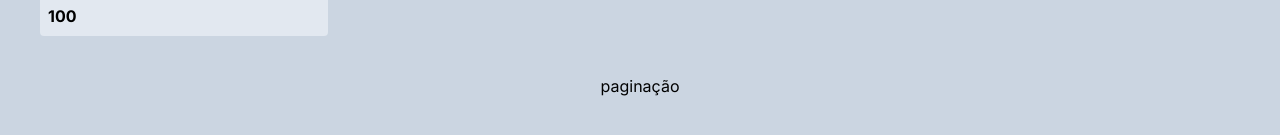
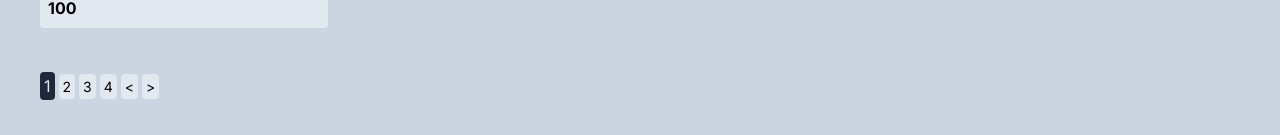
Before and after one commit to thigazzz/curseeduca-challenge, a Next.js app in the folder front/: page / in a window 1280 px wide. Shown: the part 750-885 px from the top of the page. Built offline with nearby package versions, Linux system fonts and the light colour scheme.

Commit message:
feat: style of pagination tabs

```diff
--- /dev/null
+++ b/front/app/components/PaginationTab.tsx
@@ -0,0 +1,17 @@
+interface PaginationTabProps {
+    isFocus: boolean;
+    children: React.ReactNode;
+}
+
+export default function PaginationTab({isFocus, children}: PaginationTabProps) {
+    return (
+        <>
+            {isFocus ? (
+                <span className="bg-slate-800 text-slate-200 p-1 rounded mr-1 cursor-pointer">{children}</span>
+            )
+            : (
+                <span className="bg-slate-200 p-1 rounded text-sm mr-1 cursor-pointer">{children}</span>
+            )}
+        </>
+    )
+}
--- a/front/app/page.tsx
+++ b/front/app/page.tsx
@@ -1,4 +1,5 @@
 import CategoryTab from "./components/CategoryTab";
+import PaginationTab from "./components/PaginationTab";
 import ProductCard from "./components/ProductCard";
 
 export default function Home() {
@@ -22,8 +23,13 @@ export default function Home() {
           <ProductCard product={product} key={product.id}/>
         ))}
       </div>
-      <div>
-        paginação
+      <div className="self-start mt-4">
+        <PaginationTab isFocus={true}>1</PaginationTab>
+        <PaginationTab isFocus={false}>2</PaginationTab>
+        <PaginationTab isFocus={false}>3</PaginationTab>
+        <PaginationTab isFocus={false}>4</PaginationTab>
+        <PaginationTab isFocus={false}>{'<'}</PaginationTab>
+        <PaginationTab isFocus={false}>{'>'}</PaginationTab>
       </div>
     </div>
   );
```
